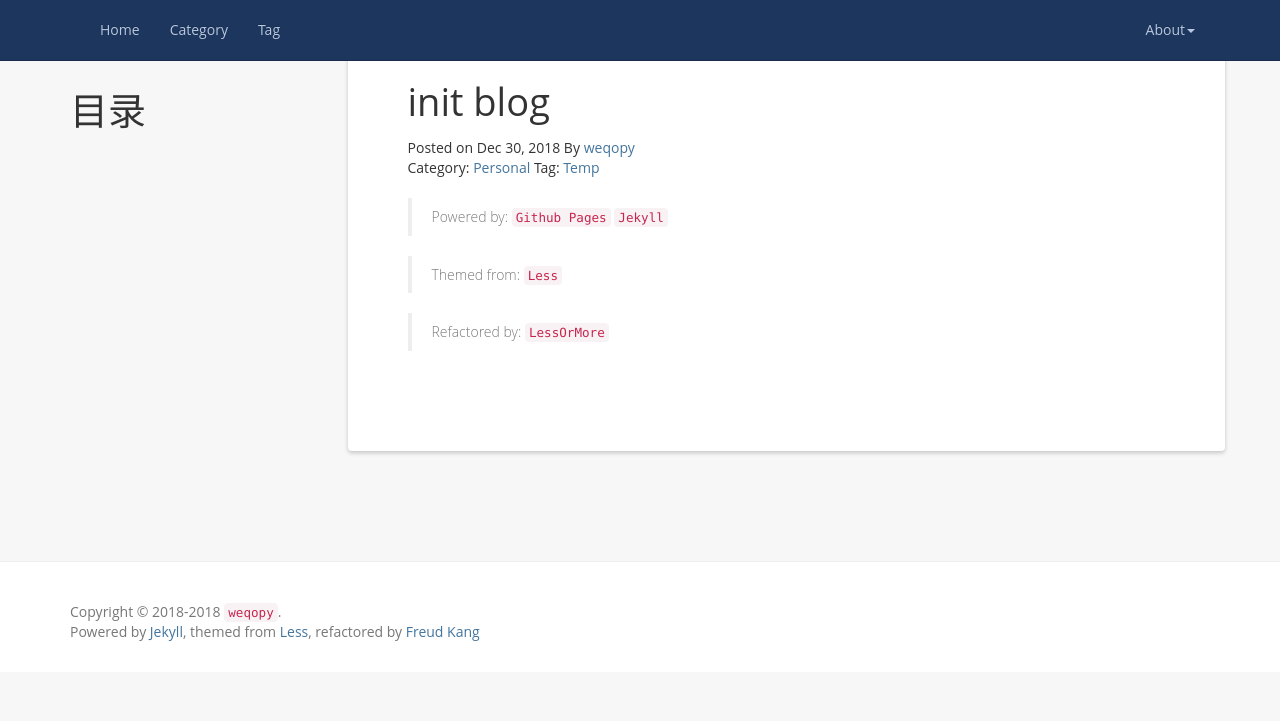
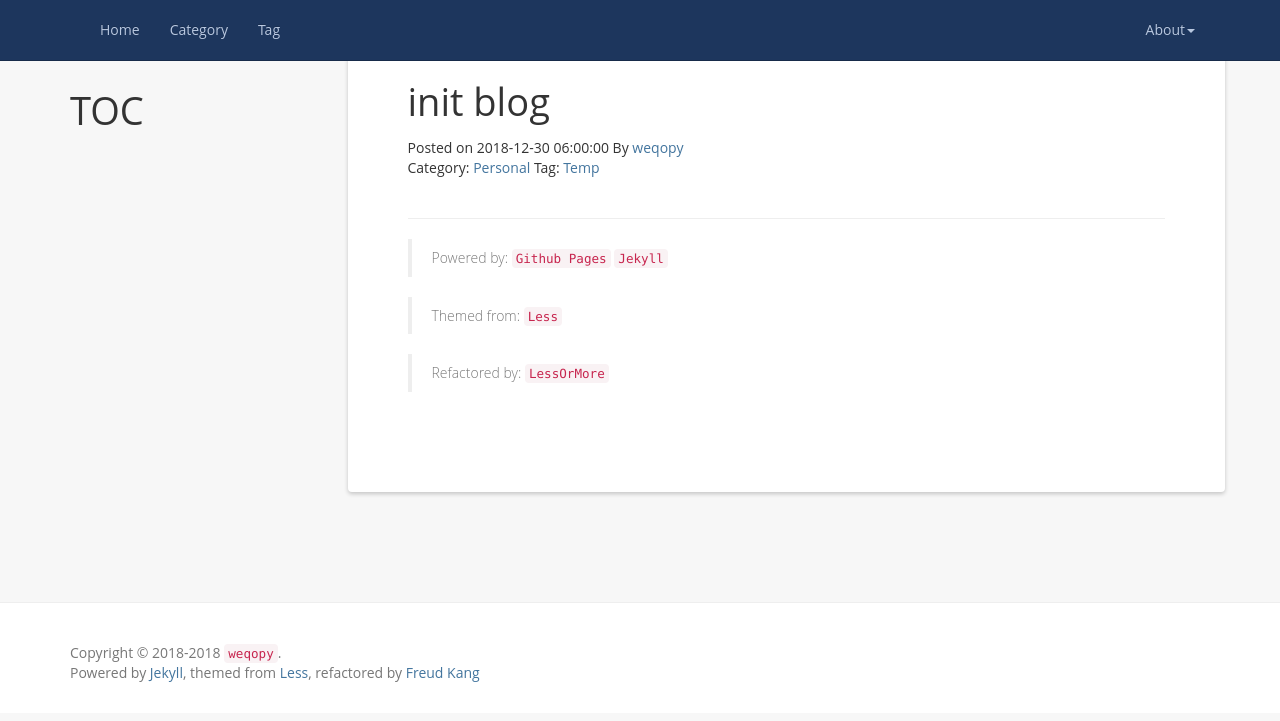
Before and after one commit to weqopy/weqopy.github.io, a Jekyll site: the page built from _posts/2018-12-30-init-blog.md, in a window 1280 px wide. Shown: the top 721 px of the page. Built offline with Jekyll 4.4.1, drawn with Linux system fonts in a browser that asks for light colours; nearby versions of some CDN libraries.

Commit message:
mod format

```diff
--- a/_includes/lefttree.html
+++ b/_includes/lefttree.html
@@ -1,5 +1,5 @@
 <div id="navigation">
-  <h1>目录</h1>
+  <h1>TOC</h1>
   <ul class="nav sidenav">
   </ul>
 </div>
--- a/_layouts/post.html
+++ b/_layouts/post.html
@@ -14,7 +14,7 @@ layout: default
             <header class="post-header">
               <h1 class="post-title">{{ page.title }}</h1>
               <div class="meta">
-                Posted on <span class="postdate">{{ page.date | date: "%b %d, %Y" }}</span>
+                Posted on <span class="postdate">{{ page.date | date: "%Y-%m-%d %H:%M:%S" }}</span>
                   By <a target="_blank" href="{{site.url}}">{{ site.author }}</a>
               </div>
               <div>
--- a/_posts/2018-12-30-init-blog.md
+++ b/_posts/2018-12-30-init-blog.md
@@ -8,7 +8,7 @@ tag: Temp
 
 * content
 {: toc}
-
+---
 
 > Powered by: [`Github Pages`](https: // pages.github.com / ) [`Jekyll`](https: // jekyllrb.com/)
 
```
